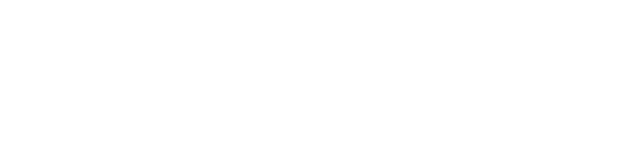
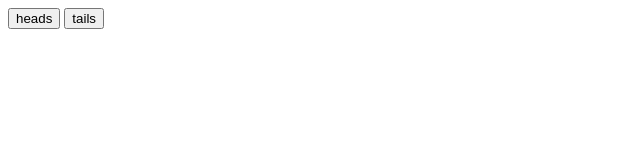
Before and after one commit to Ashkanghadimii/JavaScript, a plain HTML site: page Coin-Flip-Game.html in a window 1280 px wide. Shown: the whole page, without its empty margins (0-640 px from the left). Drawn offline with Linux system fonts and the light colour scheme.

Commit message:
Update Coin-Flip-Game.html

```diff
--- a/Coin-Flip-Game.html
+++ b/Coin-Flip-Game.html
@@ -2,22 +2,36 @@
 <html>
   <head></head>
   <body>
+    <button onclick="
+      playGame('heads');
+    ">heads</button>
+
+    <button onclick="
+      playGame('tails');
+    ">tails</button>
+
     <script>
-      const randomNumber = Math.random();
-      let result;
+      // We can use const here since score is a reference
+      // so we can modify it even if it uses const.
+      const score = JSON.parse(localStorage.getItem('score')) || {
+        wins: 0,
+        losses: 0
+      };
 
-      if (randomNumber < 0.5) {
-        result = 'heads';
-      } else {
-        result = 'tails';
-      }
+      function playGame(guess) {
+        const randomNumber = Math.random();
+        const result = randomNumber < 0.5 ? 'heads' : 'tails';
 
-      const guess = 'heads';
+        console.log(guess === result ? 'You win!' : 'You lose!');
 
-      if (guess === result) {
-        console.log('You win!');
-      } else {
-        console.log('You lose!');
+        if (guess === result) {
+          score.wins++;
+        } else {
+          score.losses++;
+        }
+        console.log(score);
+
+        localStorage.setItem('score', JSON.stringify(score));
       }
     </script>
   </body>
```
